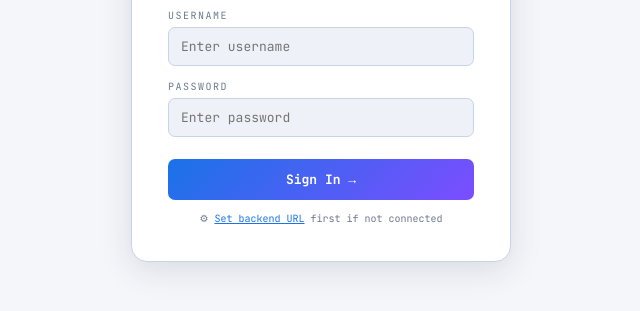
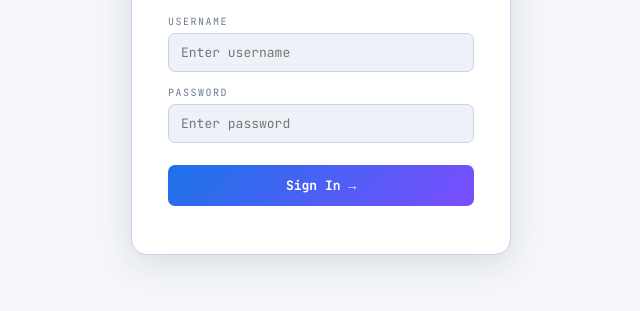
Before and after one commit to sun1423/genai, a plain HTML site: page index.html in a window 1280 px wide. Shown: the part 327-638 px from the top of the page, without its empty margins (319-959 px from the left). Drawn offline with Linux system fonts and the light colour scheme.

Commit message:
Update index.html

```diff
--- a/index.html
+++ b/index.html
@@ -204,7 +204,7 @@ body{font-family:'JetBrains Mono',monospace;background:var(--bg);color:var(--tex
     <div class="login-err" id="loginErr"></div>
     <button class="login-btn" onclick="doLogin()">Sign In &rarr;</button>
     <div style="margin-top:12px;font-size:10px;color:var(--text2);text-align:center">
-      &#9881; <a href="#" onclick="openModal();return false;" style="color:var(--blue)">Set backend URL</a> first if not connected
+      <!--&#9881; <a href="#" onclick="openModal();return false;" style="color:var(--blue)">Set backend URL</a> first if not connected -->
     </div>
   </div>
 </div>
@@ -223,7 +223,7 @@ body{font-family:'JetBrains Mono',monospace;background:var(--bg);color:var(--tex
   <div class="hdr-r">
     <div class="status-pill"><div class="dot checking" id="dot"></div><span id="stxt">Connecting...</span></div>
     <span class="llm-badge llm-groq" id="llmBadge">GROQ</span>
-    <button class="icon-btn" onclick="openModal()" title="Backend URL">&#9881;</button>
+    <!--<button class="icon-btn" onclick="openModal()" title="Backend URL">&#9881;</button> -->
     <button class="icon-btn" onclick="doLogout()" title="Logout">&#x2715;</button>
   </div>
 </div>
```
